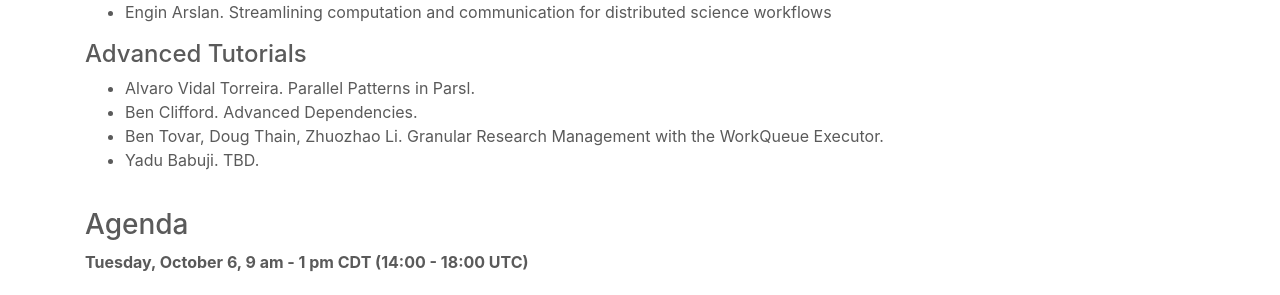
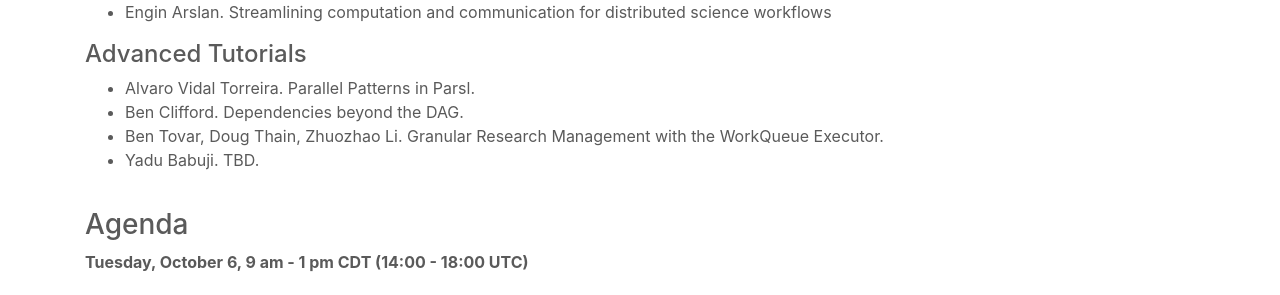
Before and after one commit to Parsl/parsl.github.io, a Jekyll site: the page built from parslfest2020.html, in a window 1280 px wide and 900 px high, scrolled down 670 px. Shown: the part 158-453 px from the top of the window. Built offline with Jekyll 4.4.1, drawn with Linux system fonts in a browser that asks for light colours.

Commit message:
new benc talk title

```diff
--- a/parslfest2020.html
+++ b/parslfest2020.html
@@ -54,7 +54,7 @@
       <h4>Advanced Tutorials</h4>
       <ul>
         <li>Alvaro Vidal Torreira. Parallel Patterns in Parsl.</li>
-        <li>Ben Clifford. Advanced Dependencies.</li>
+        <li>Ben Clifford. Dependencies beyond the DAG.</li>
         <li>Ben Tovar, Doug Thain, Zhuozhao Li. Granular Research Management with the WorkQueue Executor.</li>
         <li>Yadu Babuji.  TBD.</li>
       </ul>
```
